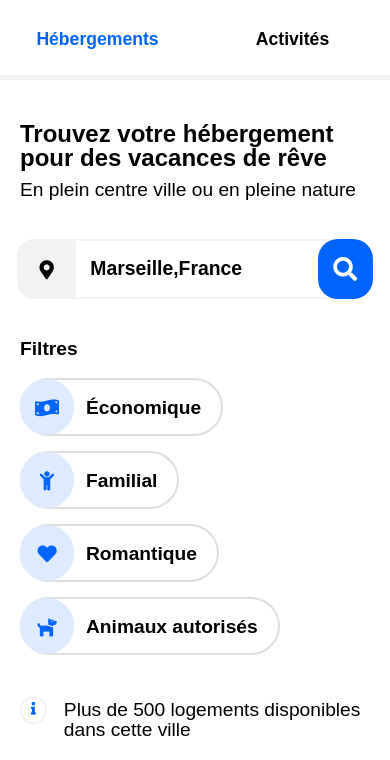
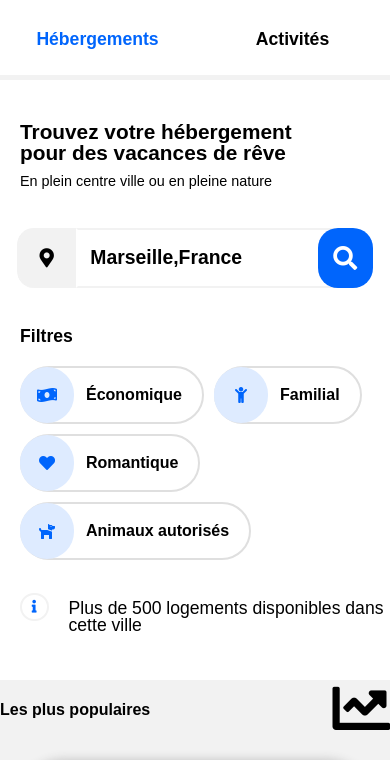
Before and after one commit to lordkao/DavidYem_2_09022021, a plain HTML site: page index.html in a window 390 px wide. Shown: the part 83-843 px from the top of the page. Drawn offline with Linux system fonts and the light colour scheme.

Commit message:
modif taille de police

```diff
--- a/mobile_resolution.css
+++ b/mobile_resolution.css
@@ -106,13 +106,13 @@ header{/*en-tête*/
 }
 .annonce p{
     width: auto;
-    font-size: 1.2em;
+    font-size: 0.9em;
 
 }
 .annonce h1{
-    width: auto;
+    width: 90%;
     font-weight: 800;
-    font-size: 1.5em;
+    font-size: 1.3em;
 
 }
 
@@ -174,7 +174,7 @@ header{/*en-tête*/
     align-items: flex-start;
 }
 .fi{
-    font-size: 1.2em;
+    font-size: 1.1em;
     font-weight: 800;
     width: auto;
     height: auto;
@@ -195,7 +195,7 @@ header{/*en-tête*/
 #circle{
     height: 56px;
     width: 54px;
-    font-size: 1.2em;
+    font-size: 1em;
     display: flex;
     justify-content: center;
     align-items: center;
@@ -206,14 +206,14 @@ header{/*en-tête*/
 
 }
 #crit p{
-    font-size: 1.2em;
+    font-size: 1em;
 }
 #f{/*contour global de chaques critères*/
     height: 54px;
     display: flex;
     justify-content: start;
     align-items: center;
-    margin: 0px 15px 15px 0px;
+    margin: 0px 10px 10px 0px;
     border: 2px #dfdfdf solid;
     border-radius: 30px 30px 30px 30px;
 
@@ -246,8 +246,8 @@ header{/*en-tête*/
     display: flex;
     justify-content: baseline;
     align-items: center;
-    font-size: 1.2em;
-    margin: 0px 0px 0px 7px;
+    font-size: 1.1em;
+    margin: 0px 0px 0px 10px;
 }
 
 .top_s{/*section*/
```
